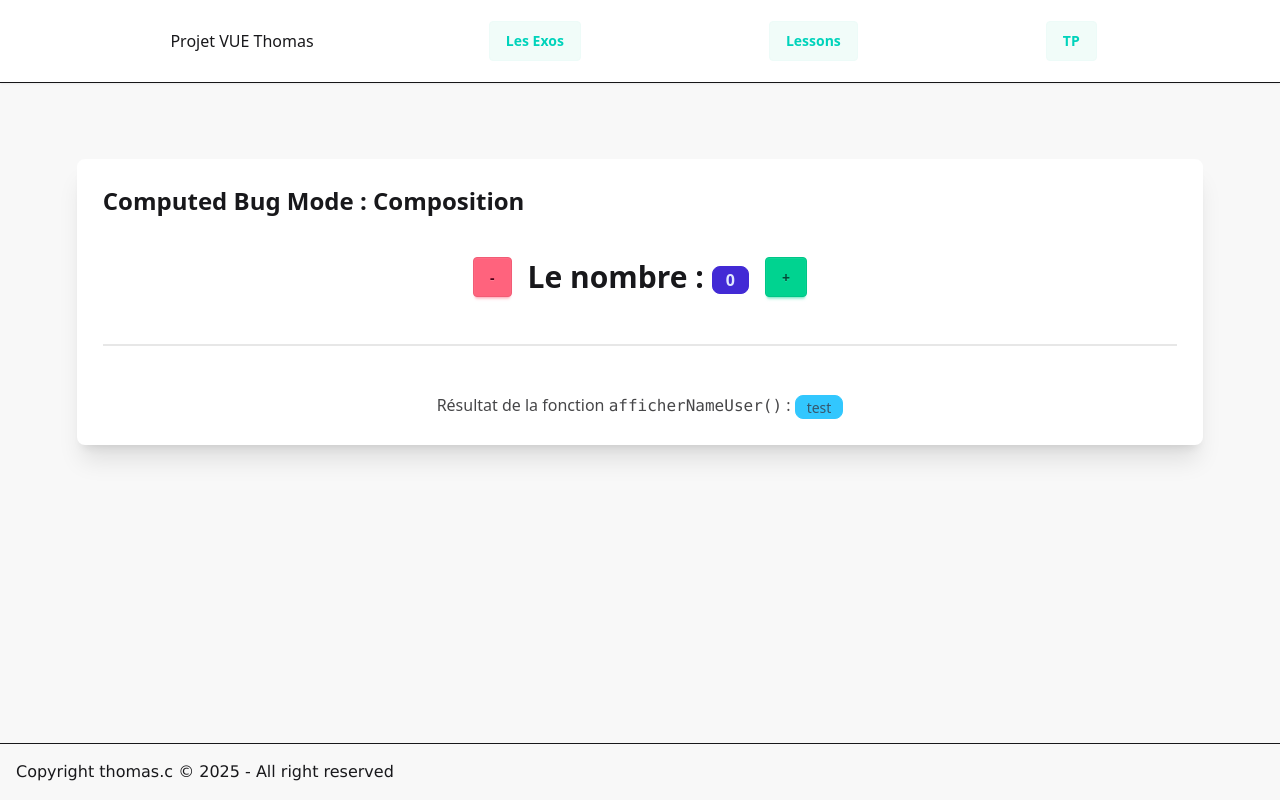
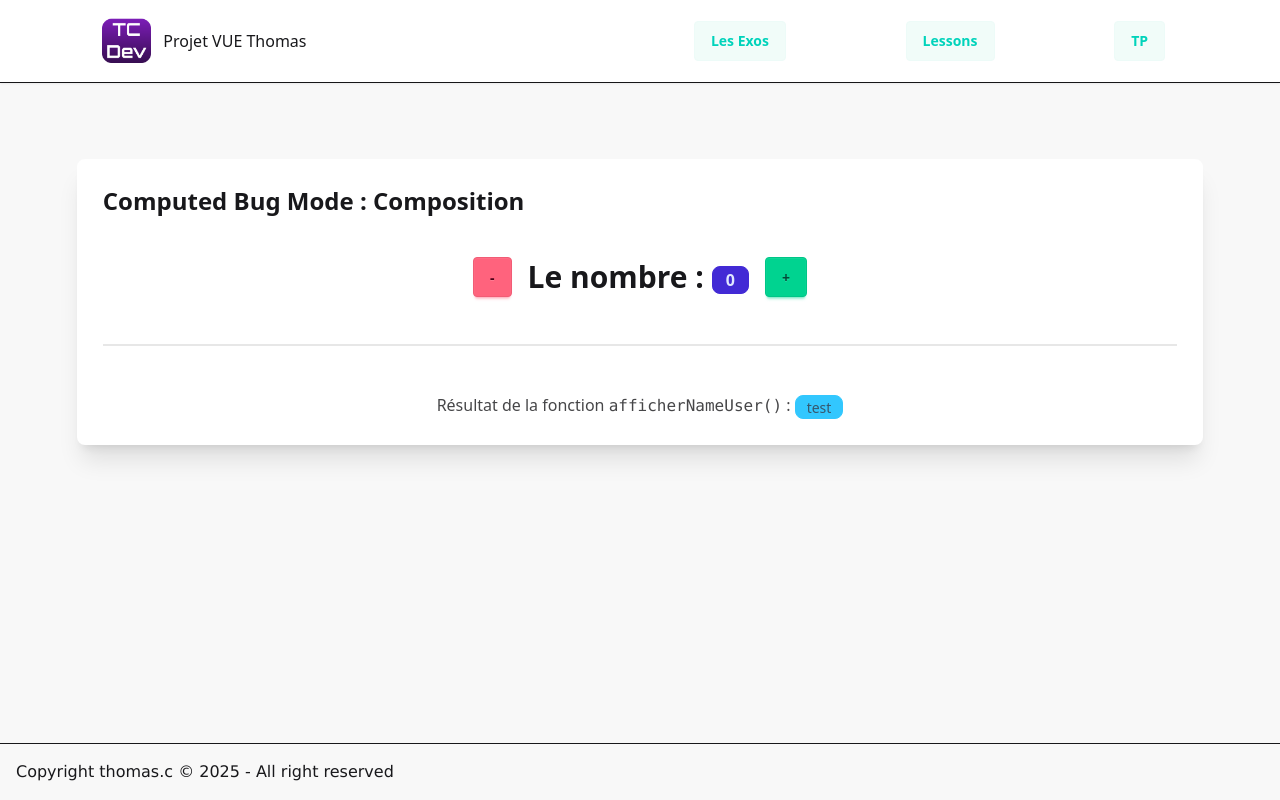
Before and after one commit to Thomasn9/Cours-Vue, a Vue app: page /exo4 in a window 1280 px wide. Built offline with nearby package versions, Linux system fonts and the light colour scheme.

Commit message:
modification navabar

```diff
--- a/src/components/AppHeader.vue
+++ b/src/components/AppHeader.vue
@@ -1,6 +1,8 @@
 <template>
   <div class="navbar bg-base-100 shadow-sm">
-    <div>
+
+    <div id="blocLogo">
+      <img src="../../public/logo.png" alt="" srcset="">
       <a><router-link to="/home" >Projet VUE Thomas</router-link></a>
     </div>
 
--- a/src/style.css
+++ b/src/style.css
@@ -8,8 +8,18 @@
     justify-content: space-evenly;
 }
 
+#blocLogo{
+    display: flex;
+    align-items: center;
+}
+
 .dropdown{
     margin: 1vw;
+}
+
+img{
+    width: 10%;
+    margin-right: 1vw;
 }
 
 /* ==================================================\\MAIN//================================================ */
```
